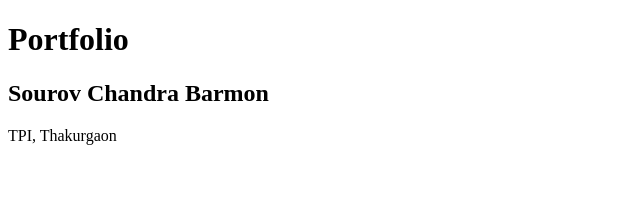
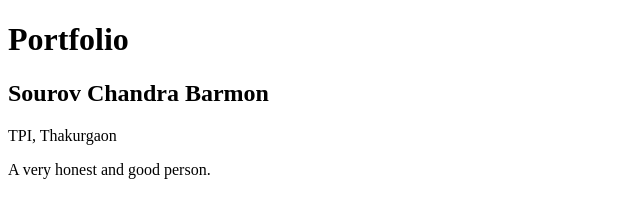
Before and after one commit to Sourov-Chandra/learning-undo, a plain HTML site: page index.html in a window 1280 px wide. Shown: the whole page, without its empty margins (0-640 px from the left). Drawn offline with Linux system fonts and the light colour scheme.

Commit message:
added character information

```diff
--- a/index.html
+++ b/index.html
@@ -10,7 +10,7 @@
     <section>
         <h2>Sourov Chandra Barmon</h2>
         <p>TPI, Thakurgaon</p>
-
+        <p>A very honest and good person.</p>
     </section>
 </body>
 </html>
```
